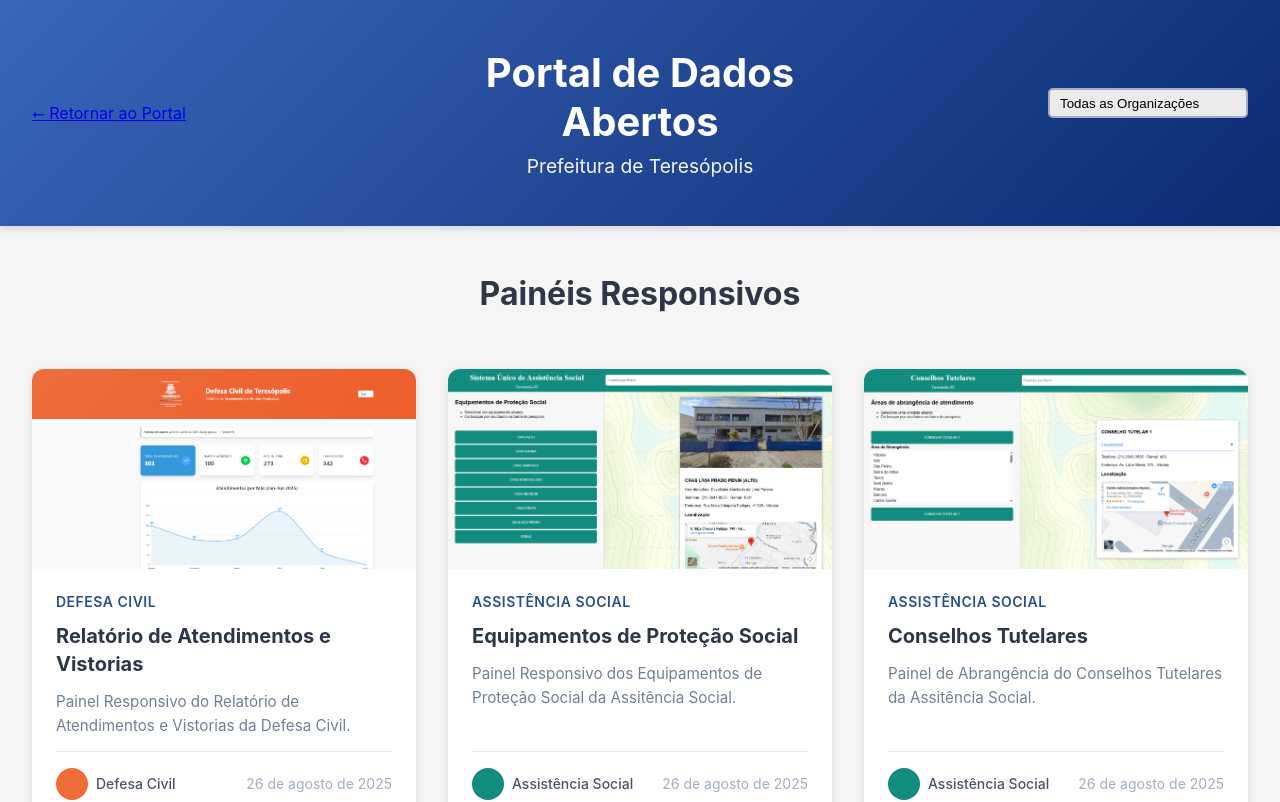
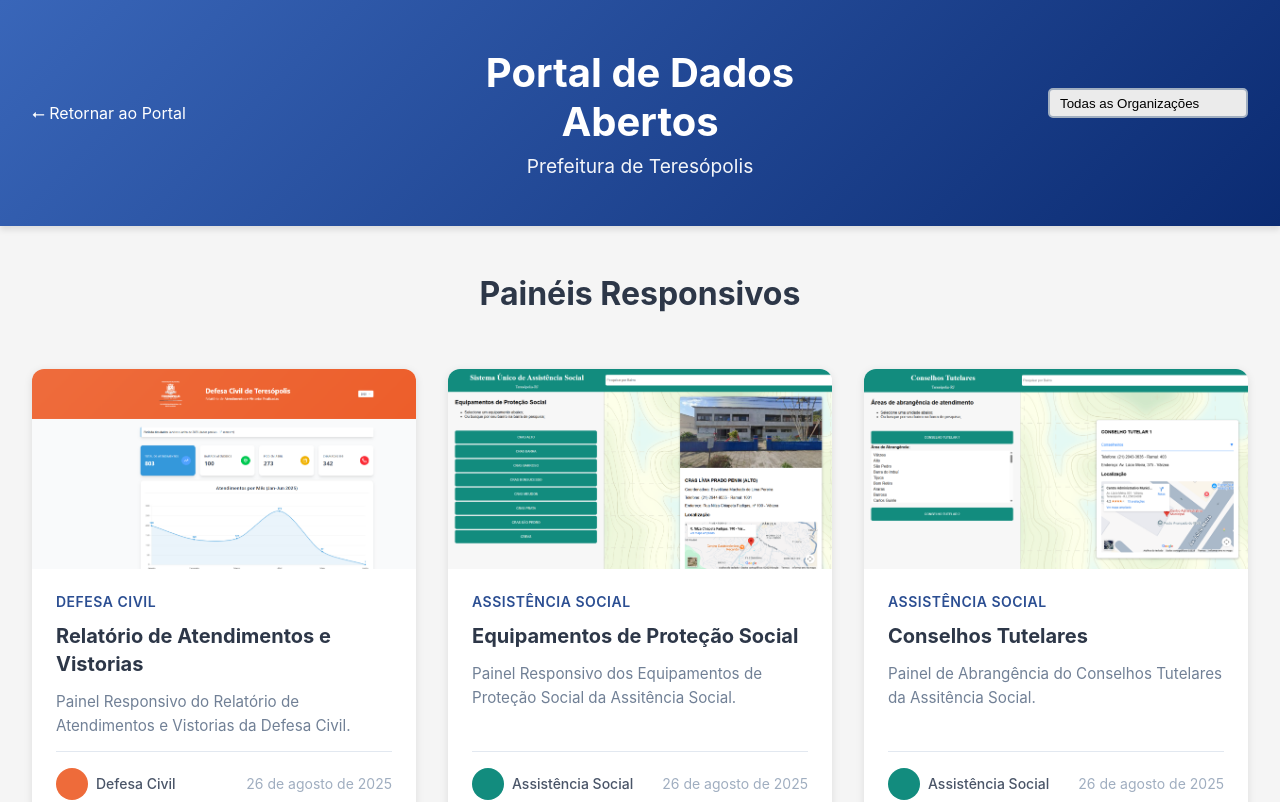
Before and after one commit to CiTecTeresopolis/Pain-is-Responsivos, a React (Vite) app: page / in a window 1280 px wide. Shown: the top 802 px of the page. Built offline with nearby package versions, Linux system fonts and the light colour scheme.

Commit message:
atualização do link

```diff
--- a/src/App.tsx
+++ b/src/App.tsx
@@ -59,7 +59,10 @@
       {/* Header */}
       <header className="header">
         <div className="sub-header" style={{ alignItems: "flex-start" }}>
-          <a href="https://dados.teresopolis.rj.gov.br/">
+          <a
+            style={{ color: "white", textDecoration: "none" }}
+            href="https://dados.teresopolis.rj.gov.br/"
+          >
             ⭠ Retornar ao Portal
           </a>
         </div>
```
